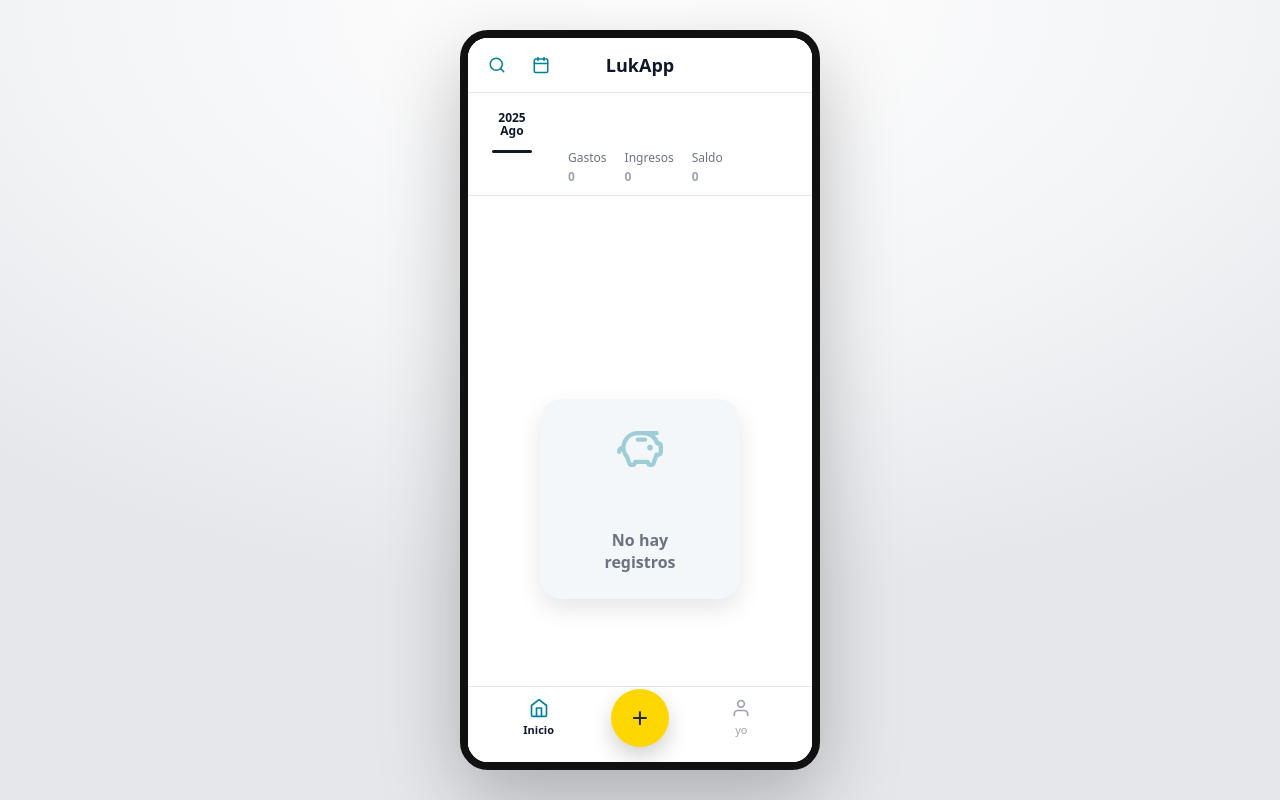
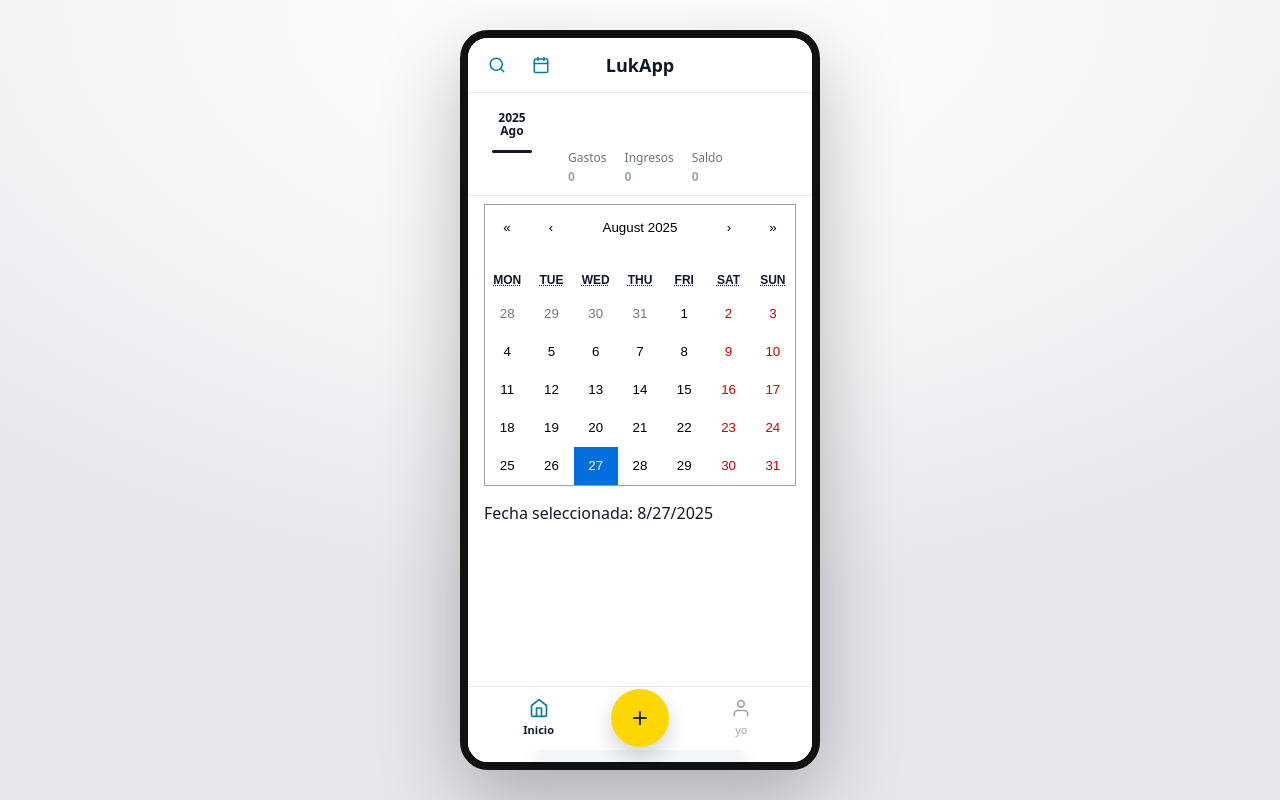
Before and after one commit to marianaUrrego/app_hibrida, a React (Vite) app: page / in a window 1280 px wide. Built offline with nearby package versions, Linux system fonts and the light colour scheme.

Commit message:
Agrega componente de calendario a la página principal

```diff
--- a/package.json
+++ b/package.json
@@ -11,6 +11,7 @@
   },
   "dependencies": {
     "react": "^19.1.1",
+    "react-calendar": "^6.0.0",
     "react-dom": "^19.1.1",
     "react-icons": "^5.5.0",
     "react-router": "^7.8.2"
--- /dev/null
+++ b/src/components/Calendar.jsx
@@ -0,0 +1,22 @@
+import React, { useState } from 'react';
+import Calendar from 'react-calendar';
+import 'react-calendar/dist/Calendar.css';
+
+function CalendarComponent() {
+  const [date, setDate] = useState(new Date());
+
+  return (
+    <div>
+      <Calendar
+        onChange={setDate}
+        value={date}
+        view="month"
+        minDetail="decade"
+        maxDetail="month"
+      />
+      <p>Fecha seleccionada: {date.toLocaleDateString()}</p>
+    </div>
+  );
+}
+
+export default CalendarComponent;
--- a/src/pages/Home.jsx
+++ b/src/pages/Home.jsx
@@ -2,6 +2,7 @@ import TopBar from '../components/TopBar.jsx'
 import MonthHeader from '../components/MonthHeader.jsx'
 import EmptyState from '../components/EmptyState.jsx'
 import BottomNav from '../components/BottomNav.jsx'
+import CalendarComponent from '../components/Calendar.jsx' // Importa el calendario
 import layout from '../styles/Layout.module.scss'
 
 export default function Home() {
@@ -10,6 +11,7 @@ export default function Home() {
       <TopBar />
       <MonthHeader year="2025" month="Ago" gastos={0} ingresos={0} saldo={0} />
       <main className={layout.content}>
+        <CalendarComponent /> {/* Muestra el calendario aquí */}
         <EmptyState />
       </main>
       <button className={layout.fab} aria-label="Agregar">+</button>
```
Also changed, not shown: 1 other file (tests, documents, lock files or other folders).
